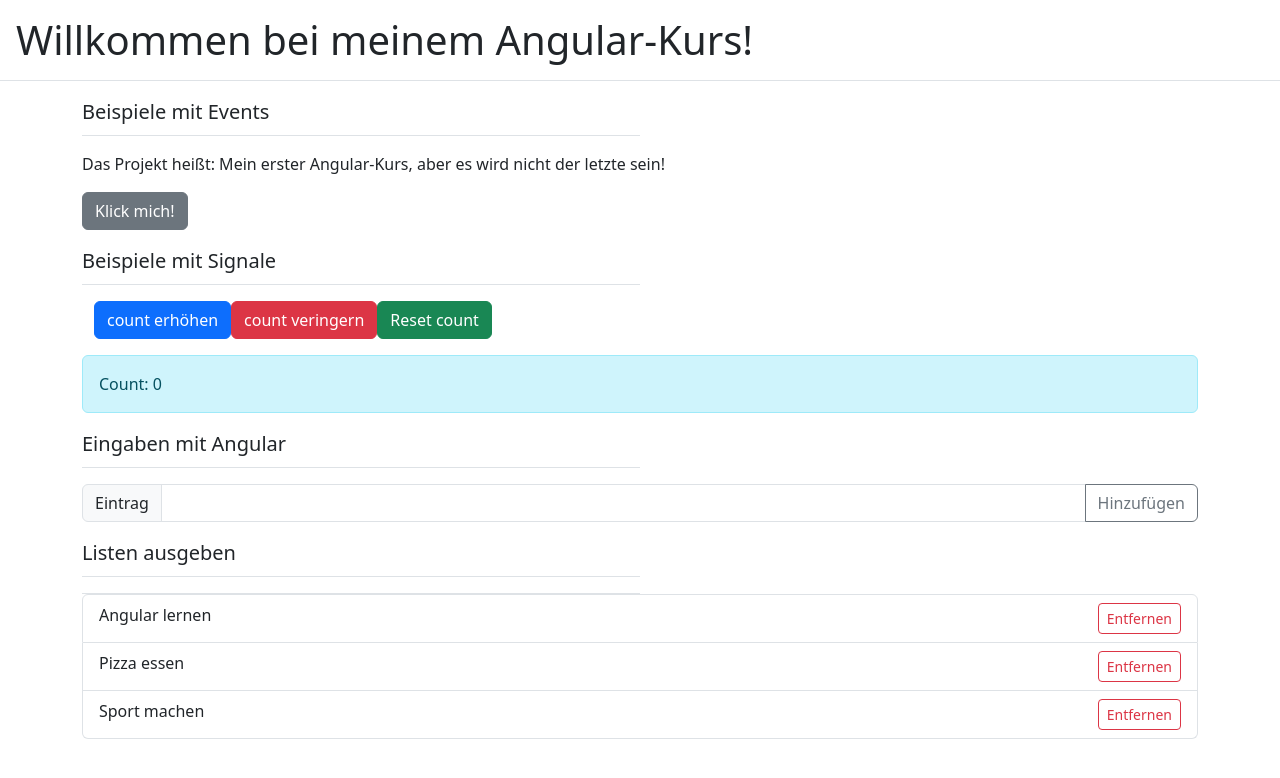
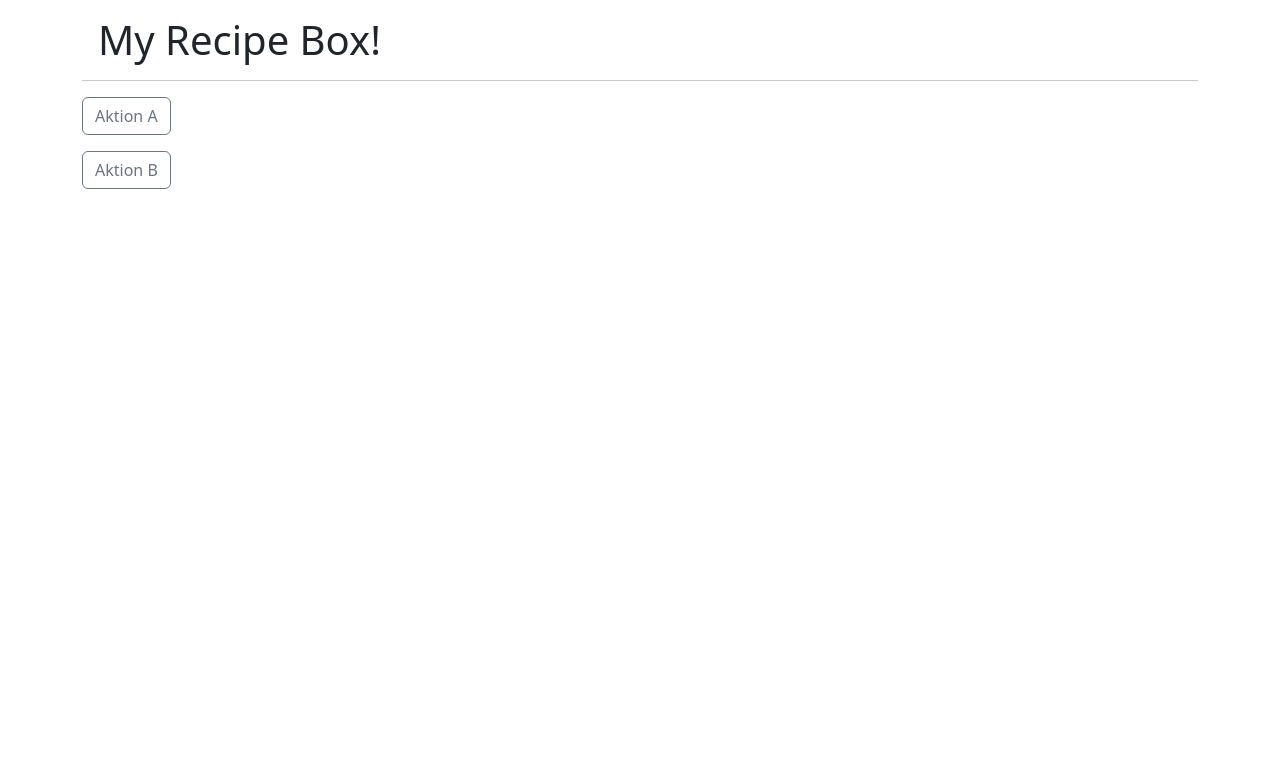
Before and after one commit to njozic/angular, an Angular app: page / in a window 1280 px wide. Shown: the top 778 px of the page. Built offline with nearby package versions, Linux system fonts and the light colour scheme.

Commit message:
finished module 3

```diff
--- a/src/app/app.html
+++ b/src/app/app.html
@@ -1,50 +1,14 @@
-<main class="main">
-  <h1 class="m-3">Willkommen bei meinem Angular-Kurs!</h1>
-  <span class="border-bottom d-flex w-100 "></span>
-  <div class="container mt-3">
-    <p class="lead mt-3 pb-2 border-bottom d-flex w-50">Beispiele mit Events</p>
-    <p>Das Projekt heißt: {{ title() }}</p>
-    <button class="btn btn-secondary" (click)="changeTitle()">Klick mich!</button>
-
-    <p class="lead mt-3 pb-2 border-bottom d-flex w-50">Beispiele mit Signale</p>
-    <div class="container">
-      <button class="btn btn-primary w-20" (click)="increaseCount()">count erhöhen</button>
-      <button class="btn btn-danger" (click)="decreaseCount()">count veringern</button>
-      <button class="btn btn-success" (click)="resetCount()">Reset count</button>
-    </div>
-
-    @if( count() >= 10){
-      <p class="alert alert-success">Glückwunsch du hast 10 erreicht!</p>
-    }
-    <p class="mt-3 alert alert-info">Count: {{count()}}</p>
-
-    <p class="lead mt-3 pb-2 border-bottom d-flex w-50">Eingaben mit Angular</p>
-    <div class="input-group mb-3 d-flex w-sm-100 w-lg-50">
-      <span class="input-group-text" id="basic-addon1">Eintrag</span>
-      <input #meinInput type="text" class="form-control" aria-label="Username" aria-describedby="basic-addon1">
-      <button (click)="addToDo(meinInput.value); meinInput.value=''" class="btn btn-outline-secondary" type="button">Hinzufügen</button>
-    </div>
-
-    <p class="lead mt-3 pb-2 border-bottom d-flex w-50">Listen ausgeben</p>
-    <span class="border-bottom d-flex w-50 "></span>
-    <ul class="list-group">
-      @for (todo of todoList(); track todo) {
-        <li class="list-group-item d-flex justify-content-between">{{todo}}
-          <button (click)="removeTodo(todo)" class="btn btn-sm btn-outline-danger">Entfernen</button>
-        </li>
-      }
-    </ul>
 
 
 
-  </div>
+<div class="container">
+    <h1 class="m-3">{{title()}}</h1>
+    <hr/>
+    <div class="d-flex flex-column align-items-start gap-3">
+        <button (click)="logMessage('Action A')" class="btn btn-outline-secondary">Aktion A</button>
+        <button (click)="logMessage('Action B')" class="btn btn-outline-secondary">Aktion B</button>
 
-
-
-
-
-
-
-</main>
+    </div>
+</div>
 
 <router-outlet />
--- a/src/app/app.ts
+++ b/src/app/app.ts
@@ -8,7 +8,7 @@
   styleUrl: './app.css'
 })
 export class App {
-  protected readonly title = signal('Mein erster Angular-Kurs, aber es wird nicht der letzte sein!');
+  protected readonly title = signal('My Recipe Box!');
   protected count = signal(0);
   protected todoList = signal(
     [
@@ -17,6 +17,11 @@
       'Sport machen'
     ]
   );
+
+  protected logMessage(message: string): void {
+    console.log(message);
+  }
+
 
   protected changeTitle(): void {
     this.title.set('Der Titel wurde geändert!');
```
Also changed, not shown: 1 other file (tests, documents, lock files or other folders).
